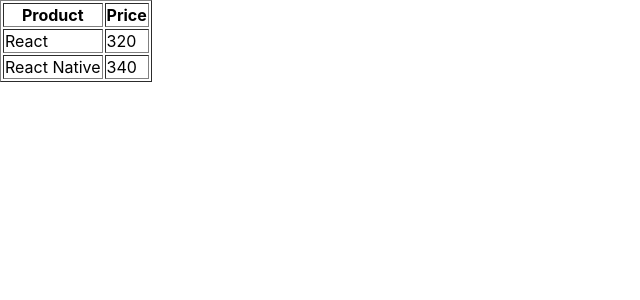
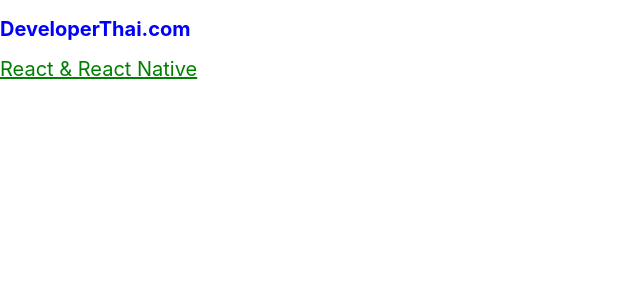
Before and after one commit to aloloal123/app1, a React (Create React App) app: page / in a window 1280 px wide. Shown: the top 300 px of the page, without its empty margins (0-640 px from the left). Built offline with nearby package versions, Linux system fonts and the light colour scheme.

Commit message:
Add External Style
Add External Style

```diff
--- a/src/App.js
+++ b/src/App.js
@@ -1,12 +1,12 @@
 import React from 'react'
+import './style.css'
 
 function App() {
  return(
-  <table border="1">
-    <tr><th>Product</th><th>Price</th></tr>
-    <tr><td>React</td><td>320</td></tr>
-    <tr><td>React Native</td><td>340</td></tr>
-  </table>
+ <>
+ <h2>DeveloperThai.com</h2>
+ <div className='title'>React & React Native</div>
+ </>
  )
 }
 
--- /dev/null
+++ b/src/style.css
@@ -0,0 +1,9 @@
+h2{
+    font-size: 20px;
+    color: blue;
+}
+.title{
+    font-size: 20px;
+    color:green;
+    text-decoration: underline;
+}
```
